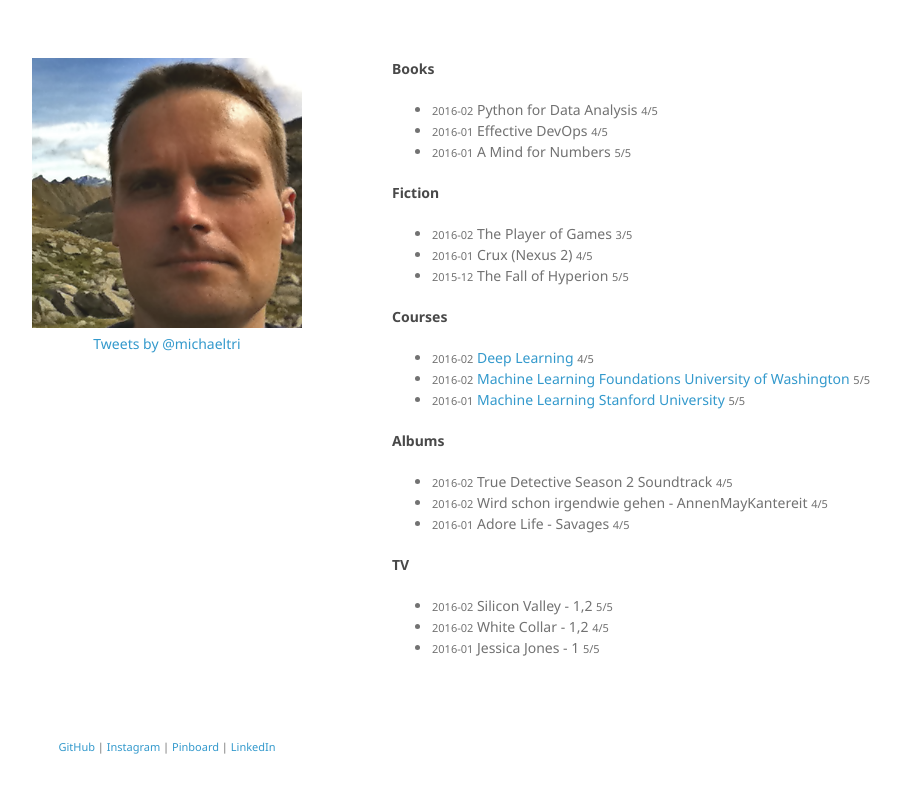
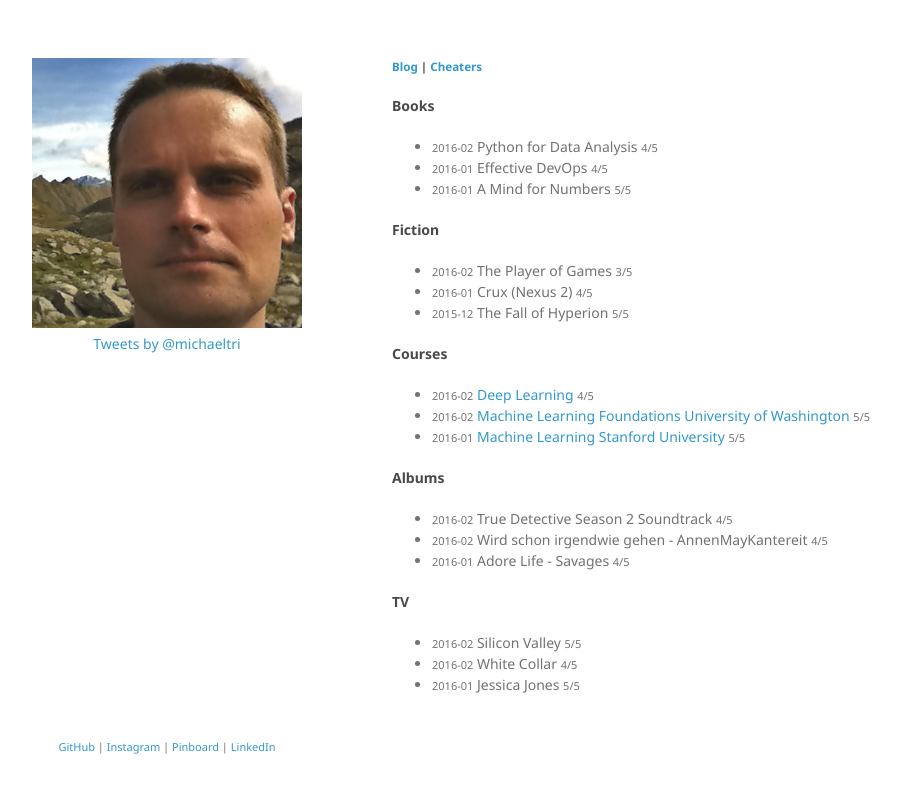
Before and after one commit to michaeltri/michaeltri.github.io, a Jekyll site: the page index.html, which Jekyll copies as it is, in a window 1280 px wide. Shown: the top 793 px of the page, without its empty margins (178-1079 px from the left). Built offline with Jekyll 4.4.1, drawn with Linux system fonts in a browser that asks for light colours; comment, search, counter and statistics services are not loaded.

Commit message:
headline links

```diff
--- a/index.html
+++ b/index.html
@@ -30,6 +30,10 @@
       </header>
 
       <section>
+
+        <h5>
+          <a href="/blog">Blog</a> | <a href="/cheaters/cheaters/cheat.html">Cheaters</a>
+        </h5>
 
         <h4>
           <a id="books" class="anchor" href="#books" aria-hidden="true"><span class="octicon octicon-link"></span></a>Books
@@ -147,17 +151,17 @@
           <ul>
             <li>
               <small>2016-02</small>
-              <span>Silicon Valley - 1,2</span>
+              <span>Silicon Valley</span>
               <small>5/5</small>
             </li>
             <li>
               <small>2016-02</small>
-              <span>White Collar - 1,2</span>
+              <span>White Collar</span>
               <small>4/5</small>
             </li>
             <li>
               <small>2016-01</small>
-              <span>Jessica Jones - 1</span>
+              <span>Jessica Jones</span>
               <small>5/5</small>
             </li>
           </ul>
```
Lines whose indentation alone changed are shown as unchanged.
